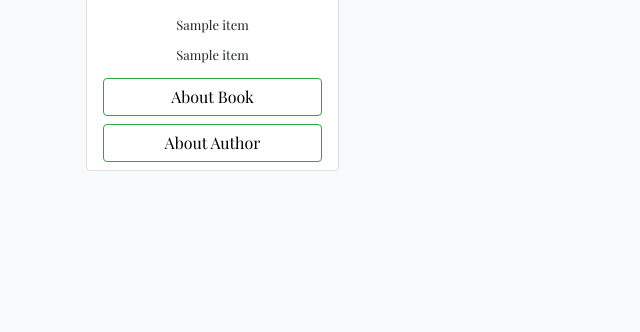
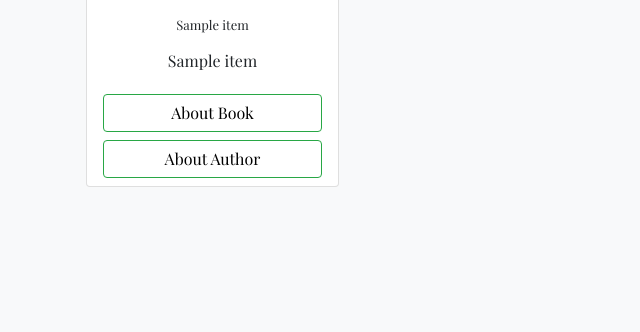
Before and after one commit to MateusBz/flask_goodreads_consumer, a Flask app: template templates/results.html in a window 1280 px wide. Shown: the part 468-800 px from the top of the page, without its empty margins (0-640 px from the left). Run offline with Flask 2, Linux system fonts and the light colour scheme; the template is opened without the code that fills it: most values are stand-ins (such as "Sample title", 1, 10 or a date in 2020); some libraries are stand-ins or nearby versions.

Commit message:
fix card-body css

```diff
--- a/static/css/style.css
+++ b/static/css/style.css
@@ -21,9 +21,10 @@ nav {
 .card-img-top{
     padding: 0.5rem;
 }
-.card-body p, h6{
-    font-size:small
+.card-title-result, .card-body-result{
+    font-size: small;
 }
+
 .book_img{
     float: left;
 }
--- a/templates/results.html
+++ b/templates/results.html
@@ -14,8 +14,8 @@
                 </div>
 
                 <div class="card-body d-flex flex-column text-center">
-                    <p class="card-title" >{{ item[1]}}</p>
-                    <h6 class="card-text" >{{ item[3]}}</h6>
+                    <p class="card-title-result" >{{ item[1]}}</p>
+                    <h6 class="card-text-result" >{{ item[3]}}</h6>
                 </div>
                 <div class='d-flex flex-column text-center'>
                     <div class='about_book_button'><a href="{{ url_for('about_book', id=item[0]) }}" class="btn btn-outline-success btn-block" >About Book</a></div>
```
